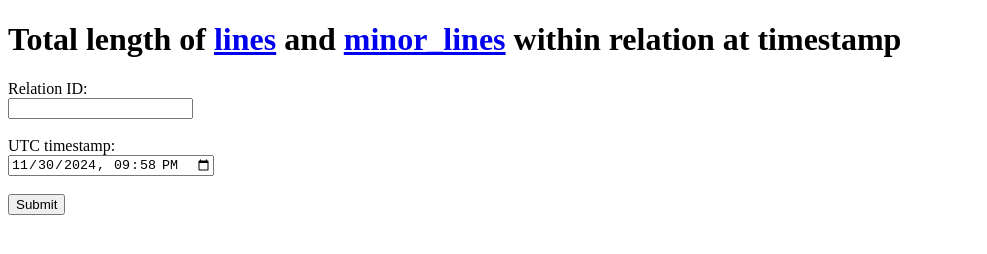
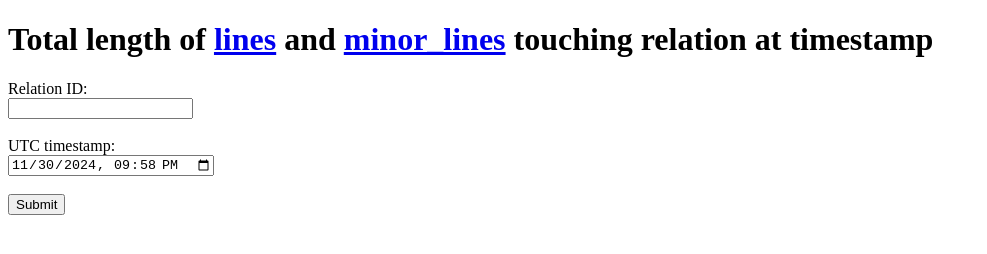
Before and after one commit to zabop/power-map-state, a plain HTML site: page index.html in a window 1280 px wide. Shown: the whole page, without its empty margins (0-987 px from the left). Drawn offline with Linux system fonts and the light colour scheme.

Commit message:
more accurate description

```diff
--- a/index.html
+++ b/index.html
@@ -84,7 +84,7 @@
         target="_blank"
         >minor_lines</a
       >
-      within relation at timestamp
+      touching relation at timestamp
     </h1>
     <form id="dataForm" onsubmit="fetchData(event)">
       <label for="relationId">Relation ID:</label><br />
```
